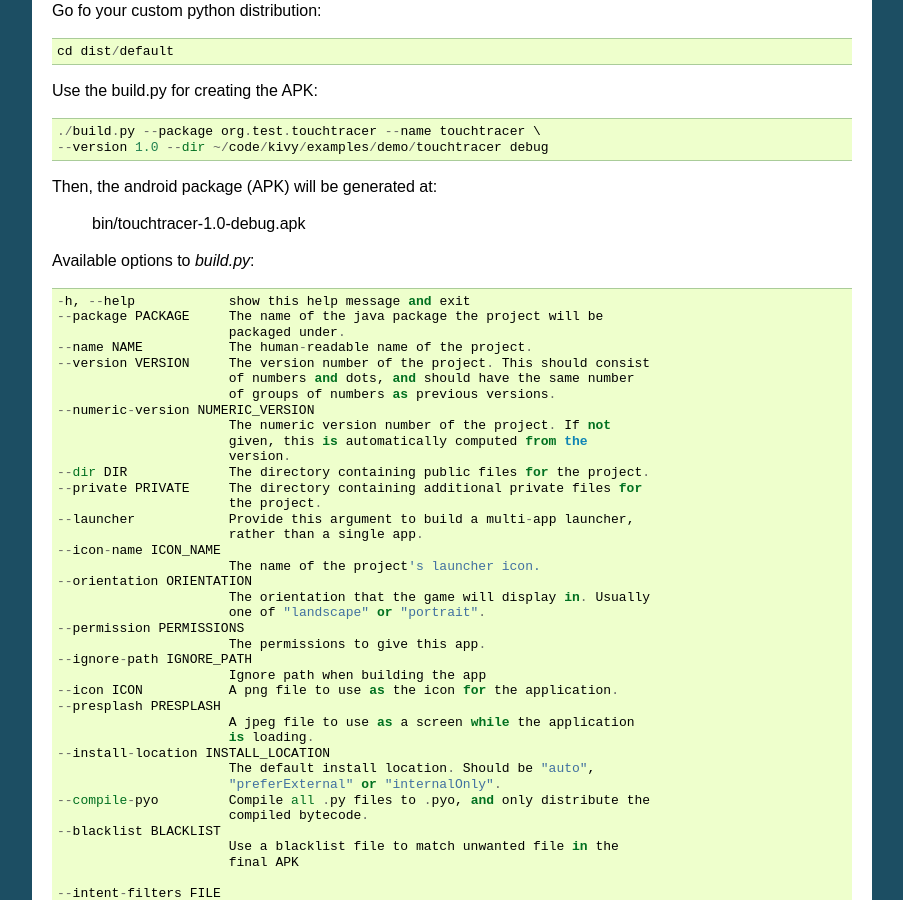
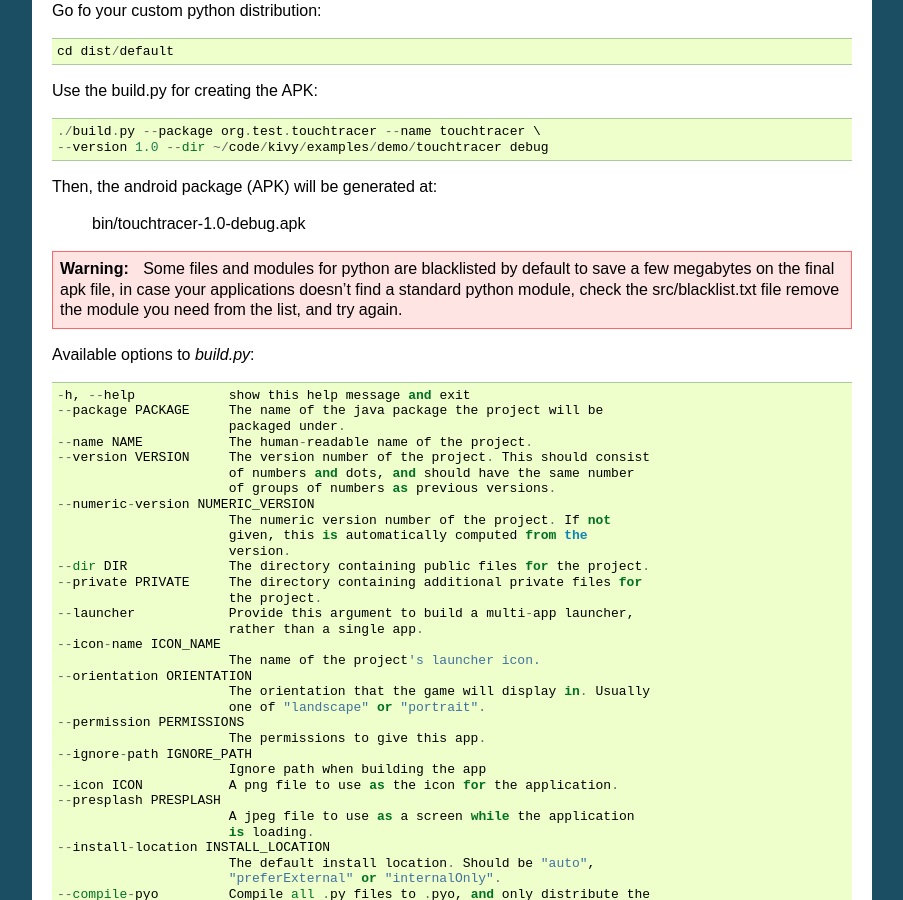
Before and after one commit to NeymarJohn/python-with-android, a Sphinx documentation site: the page built from docs/source/usage.rst, in a window 1280 px wide and 900 px high, scrolled down 582 px. Shown: the whole window, without its empty margins (198-1101 px from the left). Built offline with Sphinx 7.4.7, drawn with Linux system fonts in a browser that asks for light colours.

Commit message:
add info about blacklist.txt file

```diff
--- a/docs/source/usage.rst
+++ b/docs/source/usage.rst
@@ -40,6 +40,14 @@
 Then, the android package (APK) will be generated at:
 
     bin/touchtracer-1.0-debug.apk
+
+.. warning::
+
+    Some files and modules for python are blacklisted by default to
+    save a few megabytes on the final apk file, in case your
+    applications doesn't find a standard python module, check the
+    src/blacklist.txt file remove the module you need from the list,
+    and try again.
 
 Available options to `build.py`::
 
```
